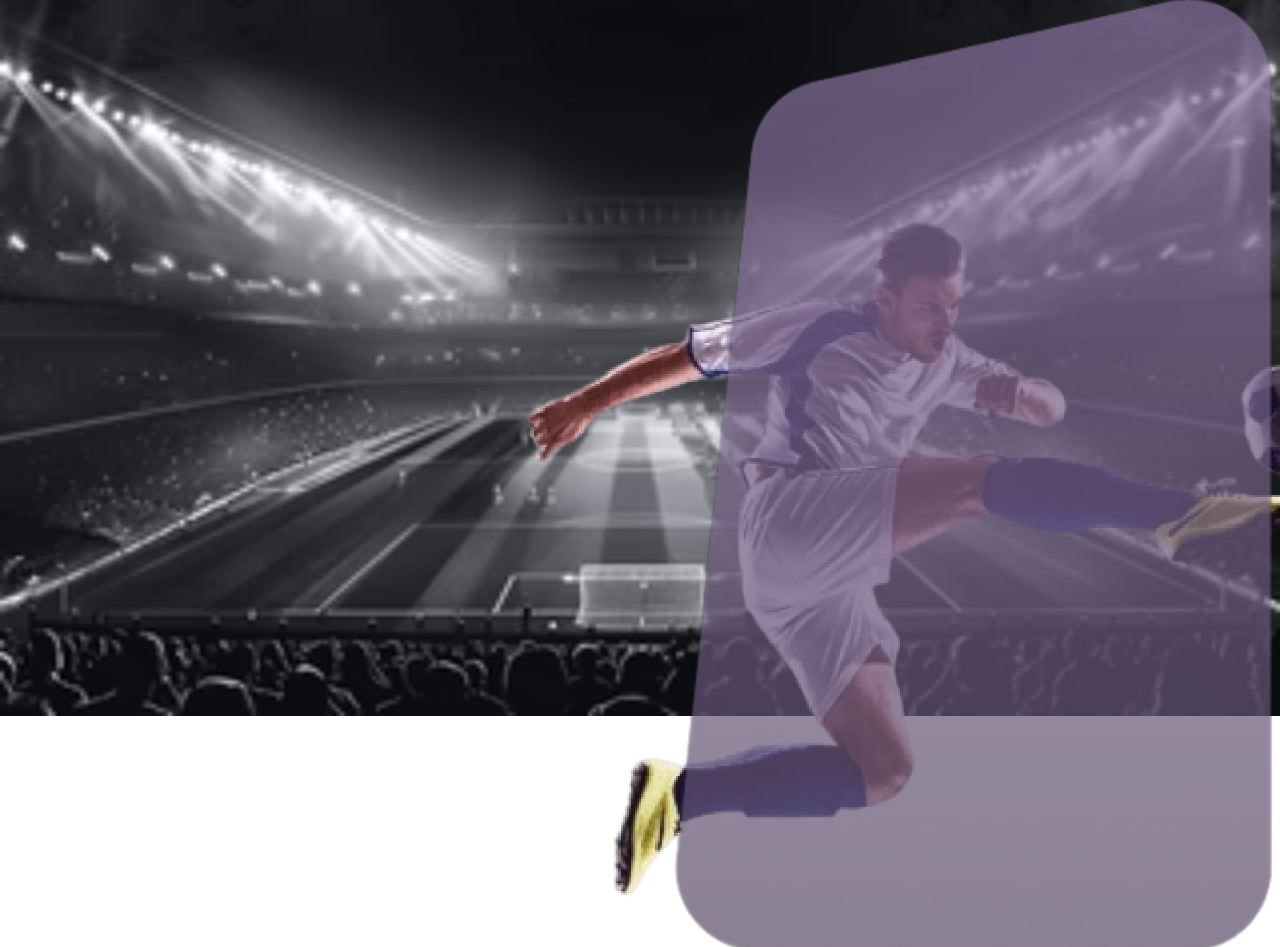
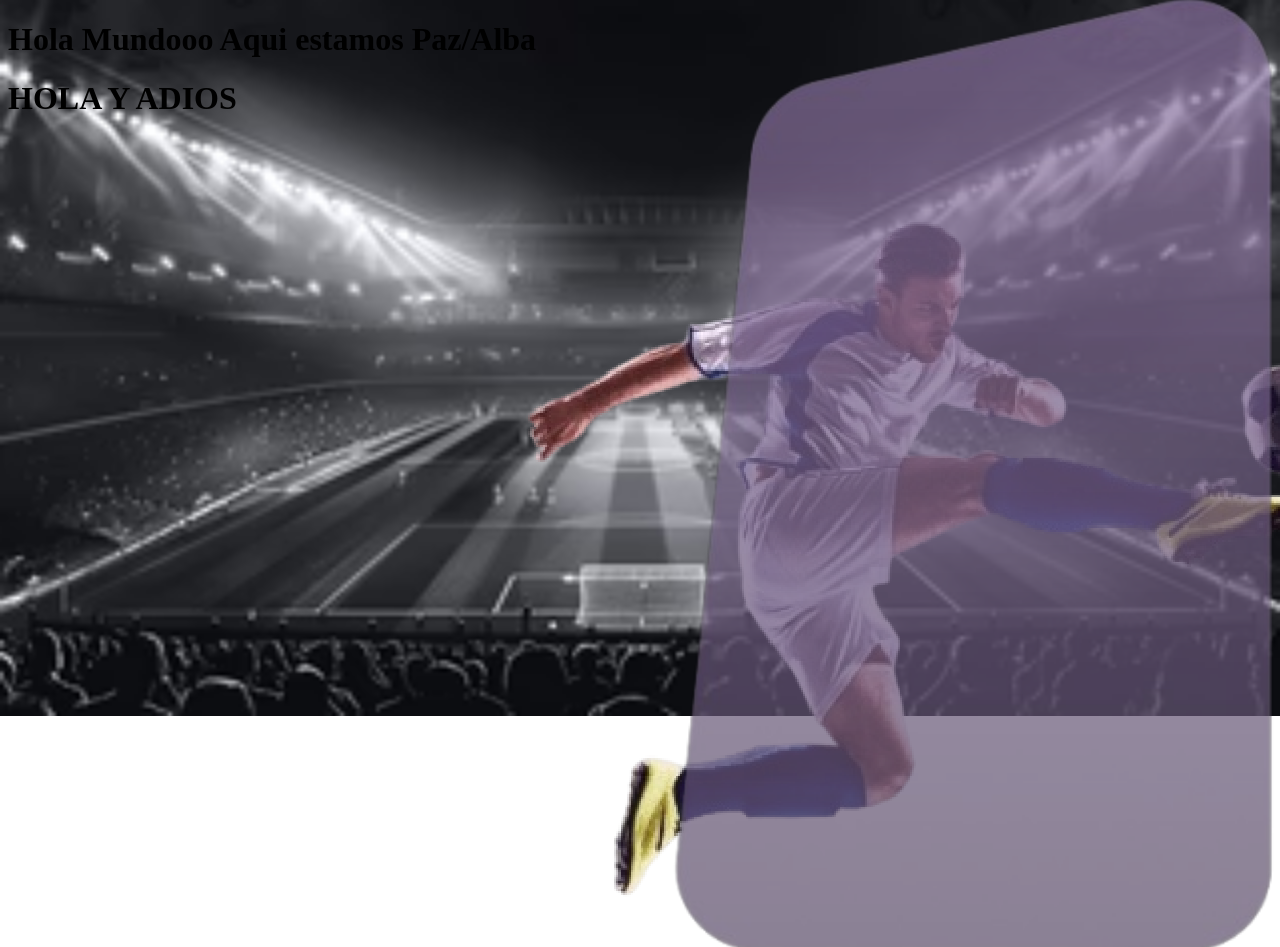
Before and after one commit to FinalBossCursoDaw/FinalFootballManager, a plain HTML site: page Footaball Manager multimedia/index.html in a window 1280 px wide. Shown: the top 947 px of the page. Drawn offline with Linux system fonts and the light colour scheme.

Commit message:
agregue h1 en mi culo

```diff
--- a/Footaball Manager multimedia/index.html
+++ b/Footaball Manager multimedia/index.html
@@ -7,6 +7,10 @@
         <link rel="stylesheet" href="style.css">
     </head>
     <body>
+
+<h1>Hola Mundooo Aqui estamos Paz/Alba</h1>
+<h1> HOLA Y ADIOS </h1>
+
         <img id="foto_futbolista" src="./foto_futbolista.png" alt="foto_futbolista">
         <div id="menu-container">
             <img id="menu_foto" src="./menu.png" alt="Menu">
```
